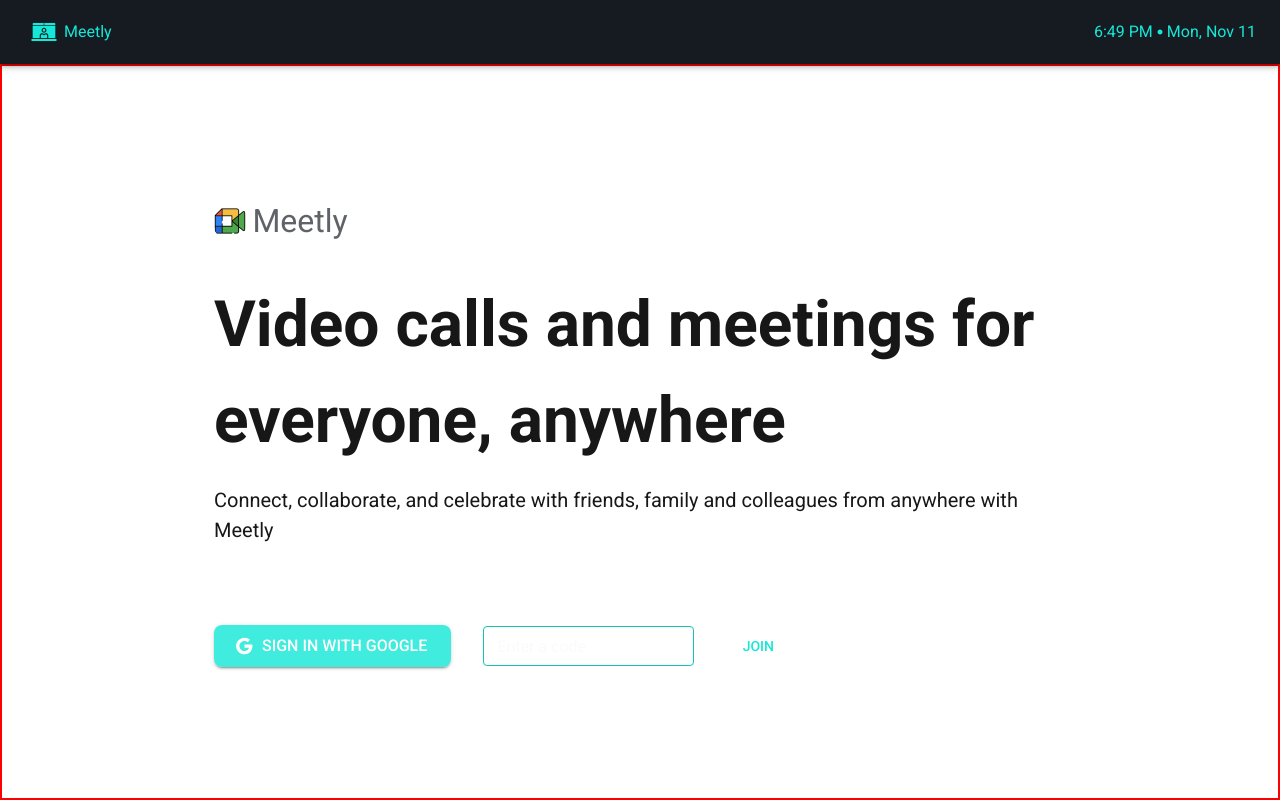
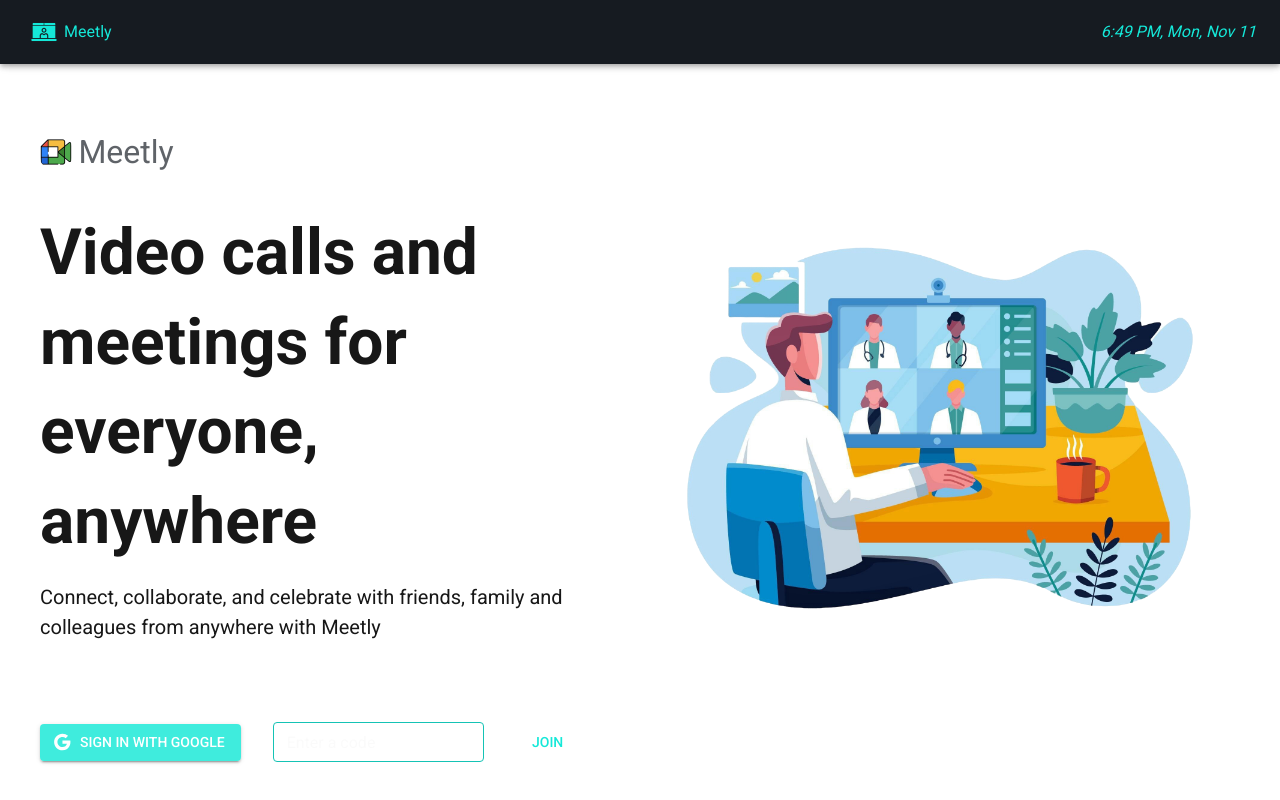
Before and after one commit to tundealabi/meetly-client, a Next.js app: page / in a window 1280 px wide. Built offline with nearby package versions, Linux system fonts and the light colour scheme; no server answers; what @mui/material-nextjs would draw is missing.

Commit message:
landing page for meetly

```diff
--- a/src/app/components/header/Header.tsx
+++ b/src/app/components/header/Header.tsx
@@ -1,4 +1,3 @@
-import CircleIcon from '@mui/icons-material/Circle';
 import {
   AppBar,
   Box,
@@ -35,7 +34,7 @@
             href="/"
             underline="none"
             // sx={{ color: 'white' }}
-            sx={{color: "#15e8d8"}}
+            sx={{ color: '#15e8d8' }}
           >
             <Stack alignItems="center" direction="row" spacing={0}>
               <Image
@@ -46,15 +45,30 @@
                 style={{ borderRadius: 10 }}
                 width={40}
               />
-              <Typography component="span" color="#15e8d8">Meetly</Typography>
+              <Typography component="span" color="#15e8d8">
+                Meetly
+              </Typography>
             </Stack>
           </MuiLink>
-          <Stack alignItems="center" direction="row" spacing={0.5} color="#15e8d8">
-            <Typography component="span">
-              {date.toLocaleString('en-US', timeOptions)}
+          <Stack
+            alignItems="center"
+            direction="row"
+            spacing={0.5}
+            color="#15e8d8"
+          >
+            <Typography
+              component="span"
+              fontStyle="italic"
+              sx={{ fontSize: { xs: '0.7rem', md: '1rem' } }}
+            >
+              {date.toLocaleString('en-US', timeOptions)},
             </Typography>
-            <CircleIcon sx={{ fontSize: 6 }} />
-            <Typography component="span">
+
+            <Typography
+              component="span"
+              fontStyle="italic"
+              sx={{ fontSize: { xs: '0.7em', md: '1rem' } }}
+            >
               {date.toLocaleString('en-US', dateOptions)}
             </Typography>
           </Stack>
--- a/src/app/components/sign-in-with-google/SignInWithGoogle.tsx
+++ b/src/app/components/sign-in-with-google/SignInWithGoogle.tsx
@@ -17,11 +17,11 @@
         '&:hover': {
           backgroundColor: 'rgba(21, 232, 214, 0.592)',
          },
-         padding: '2px 24px',
-        fontSize: '1rem',
-        minWidth: '200px',
-        minHeight: '42px',
-        borderRadius: '8px',
+        //  padding: '2px 18px',
+        // fontSize: '1rem',
+        // minWidth: '200px',
+        // minHeight: '42px',
+        // borderRadius: '8px',
 
 
       }}
--- a/src/app/page.tsx
+++ b/src/app/page.tsx
@@ -14,9 +14,28 @@
   return (
     <Stack minHeight="100vh">
       <Header />
-      <Stack component="main" flex={1} justifyContent="center" border="2px solid red" >
-        <Container maxWidth="md"  >
-          <Box mb={4}  display="flex" gap="0.4rem" sx={{ justifyContent: {xs: "center", md: "left"}, alignItems: "center" }} >
+      <Stack
+        component="main"
+        flex={1}
+        justifyContent="space-between"
+        mt="4rem"
+        mx="auto"
+        // sx={{
+        //   direction: { xs: 'column', md: 'row' }
+        //   // mx: { xs: 'none', md: 'auto' }
+        // }}
+        direction="row"
+      >
+        <Container sx={{ maxWidth: { xs: 'md', md: 'sm' } }}>
+          <Box
+            mb={4}
+            display="flex"
+            gap="0.4rem"
+            sx={{
+              justifyContent: { xs: 'center', md: 'left' },
+              alignItems: 'center'
+            }}
+          >
             <Image
               alt="logo"
               height={32}
@@ -28,39 +47,57 @@
 
             <Typography
               component="h3"
-                sx={{ fontSize: { xs: '1.5rem', md: '2rem' }, }}
+              sx={{ fontSize: { xs: '1.5rem', md: '2rem' } }}
               color="#5f6368"
             >
               Meetly
             </Typography>
           </Box>
-          <Box mb={10} sx={{ textAlign: {xs: "center", md: "left"},}} >
+          <Box mb={10} sx={{ textAlign: { xs: 'center', md: 'left' } }}>
             <Typography
               component="h6"
-              sx={{ fontSize: { xs: '2.125rem', md: '4rem' }, mb: 2, lineHeight: {xs:"1,3", md: "1.5"}, }}
+              sx={{
+                fontSize: { xs: '2.125rem', md: '4rem' },
+                mb: 2,
+                lineHeight: { xs: '1.2', md: '1.4' }
+              }}
               fontWeight="600"
-
-
             >
               Video calls and meetings for everyone, anywhere
             </Typography>
             <Typography sx={{ fontSize: { xs: '1rem', md: '1.25rem' } }}>
-              Connect, collaborate, and celebrate with friends, family and colleagues from anywhere with Meetly
-
-
+              Connect, collaborate, and celebrate with friends, family and
+              colleagues from anywhere with Meetly
             </Typography>
           </Box>
           <Stack
-
-            sx={{alignItems: {xs: "center", md: "left"}, justifyContent: {xs: "center", md: "left"},}}
+            sx={{
+              alignItems: { xs: 'center', md: 'left' },
+              justifyContent: { xs: 'center', md: 'left' }
+            }}
             direction={{ md: 'row' }}
             gap={4}
-
           >
             {session ? <CreateMeeting /> : <SignInWithGoogle />}
             <JoinWithCode />
           </Stack>
         </Container>
+        <Container maxWidth="md">
+          <Box
+            width={600}
+            justifyContent="center"
+            alignItems="center"
+            sx={{ display: { xs: 'hide', md: 'flex' } }}
+          >
+            <Image
+              alt="hero-img"
+              height={600}
+              src="/image/meetly-vector.png"
+              style={{ borderRadius: 10 }}
+              width={600}
+            />
+          </Box>
+        </Container>
       </Stack>
     </Stack>
   );
```
Also changed, not shown: package.json (+4 -3 lines), public/image/meetly-vector.png (added), 1 other file (tests, documents, lock files or other folders). Lines whose indentation alone changed are shown as unchanged.
